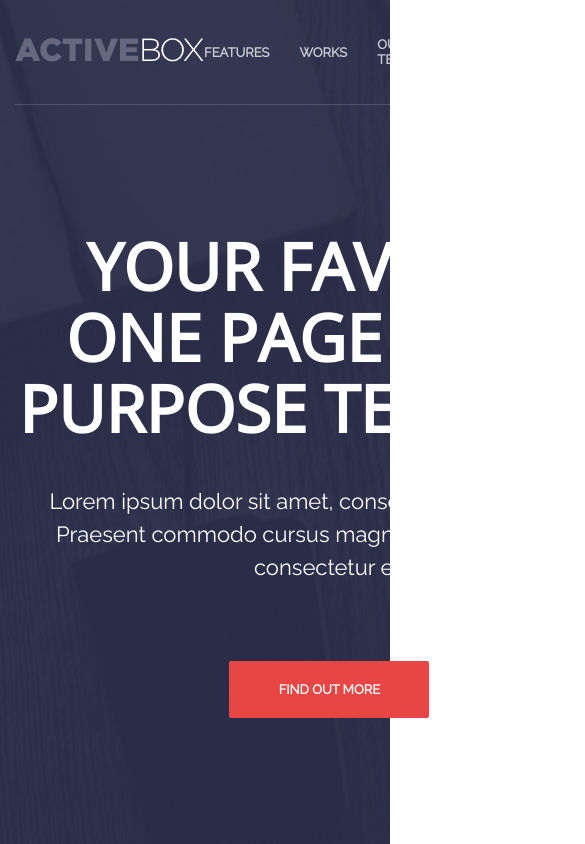
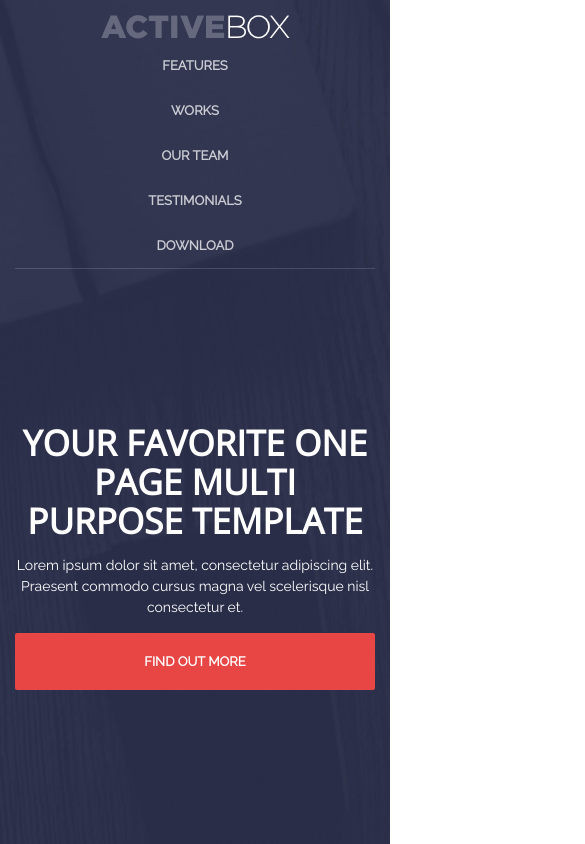
Before and after one commit to anton-kan/06-onl-01-Kahn-Anton-ActiveBox, a plain HTML site: page index.html in a window 390 px wide. Shown: the top 844 px of the page, 585 px wide, since content can reach past the window. Drawn offline with nearby package versions, Linux system fonts and the light colour scheme.

Commit message:
added responsive for masthead

```diff
--- a/css/masthead.css
+++ b/css/masthead.css
@@ -41,7 +41,7 @@
 }
 
 .navigation__menu-item {
-  margin: 0 15px;
+  margin: 15px;
 }
 
 .masthead__content {
@@ -81,3 +81,46 @@
   width: 200px;
   margin-top: 77px;
 }
+
+@media (max-width: 680px) {
+  .header__container {
+    grid-template-columns: 1fr;
+    grid-template-rows: 43px 1fr;
+  }
+
+  .logo {
+    margin: 15px 0 0 0;
+
+    justify-self: center;
+  }
+
+  .masthead__title {
+    font-size: 9vw;
+    line-height: 10vw;
+  }
+
+  .masthead__subtitle {
+    font-size: 14px;
+    line-height: 21px;
+  }
+}
+
+@media (max-width: 470px) {
+  .navigation__menu {
+    grid-template-columns: 1fr;
+    grid-template-rows: repeat(5, 1fr);
+    justify-items: center;
+  }
+
+  .masthead__content {
+    margin: 15px 0;
+  }
+
+  .masthead__subtitle {
+    margin: 15px auto 0 auto;
+  }
+
+  .masthead__button {
+    margin-top: 15px;
+  }
+}
--- a/css/style.css
+++ b/css/style.css
@@ -83,3 +83,9 @@ address {
 .social-icon:hover {
   transform: scale(1.3, 1.3);
 }
+
+@media (max-width: 470px) {
+  .button {
+    width: 100%;
+  }
+}
```
